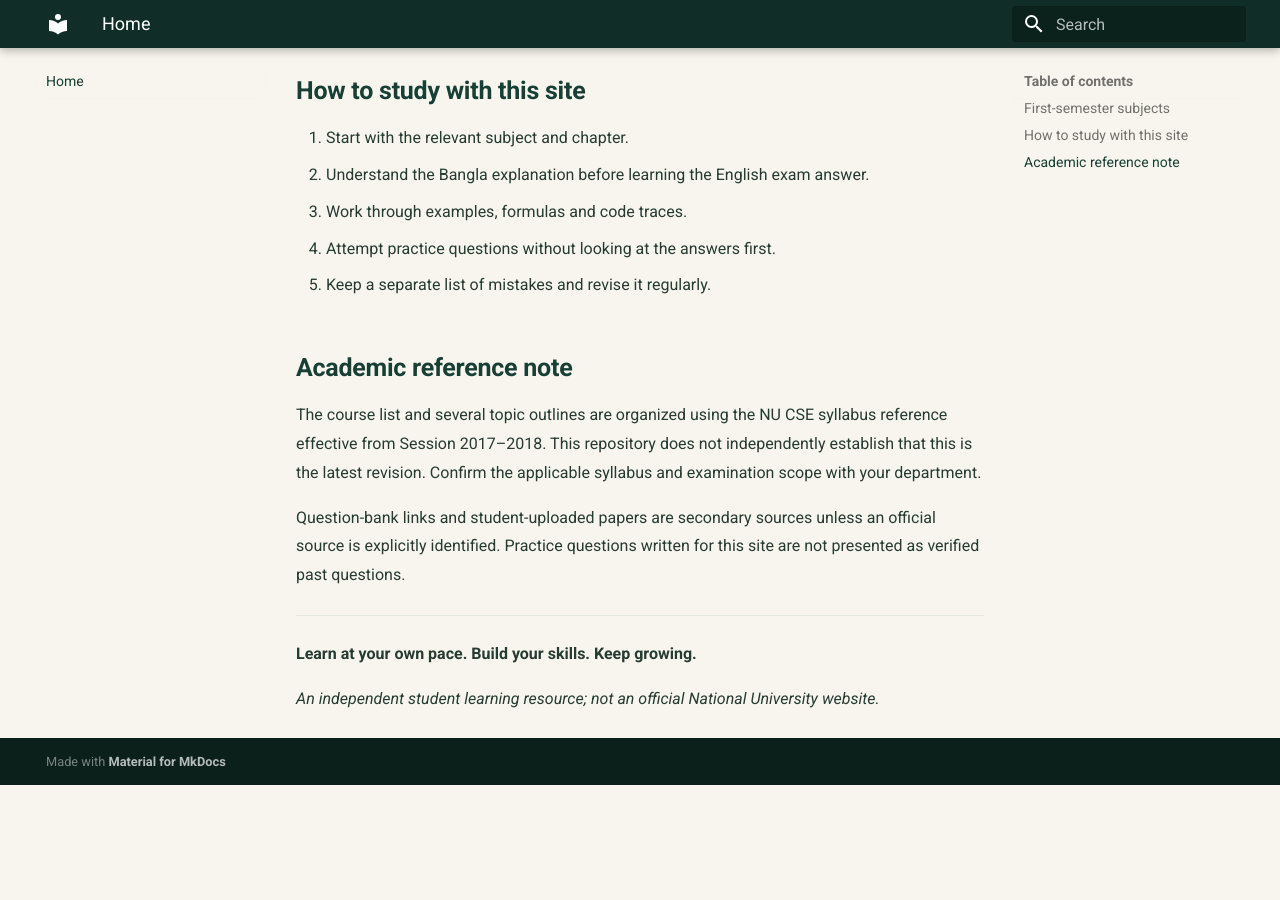
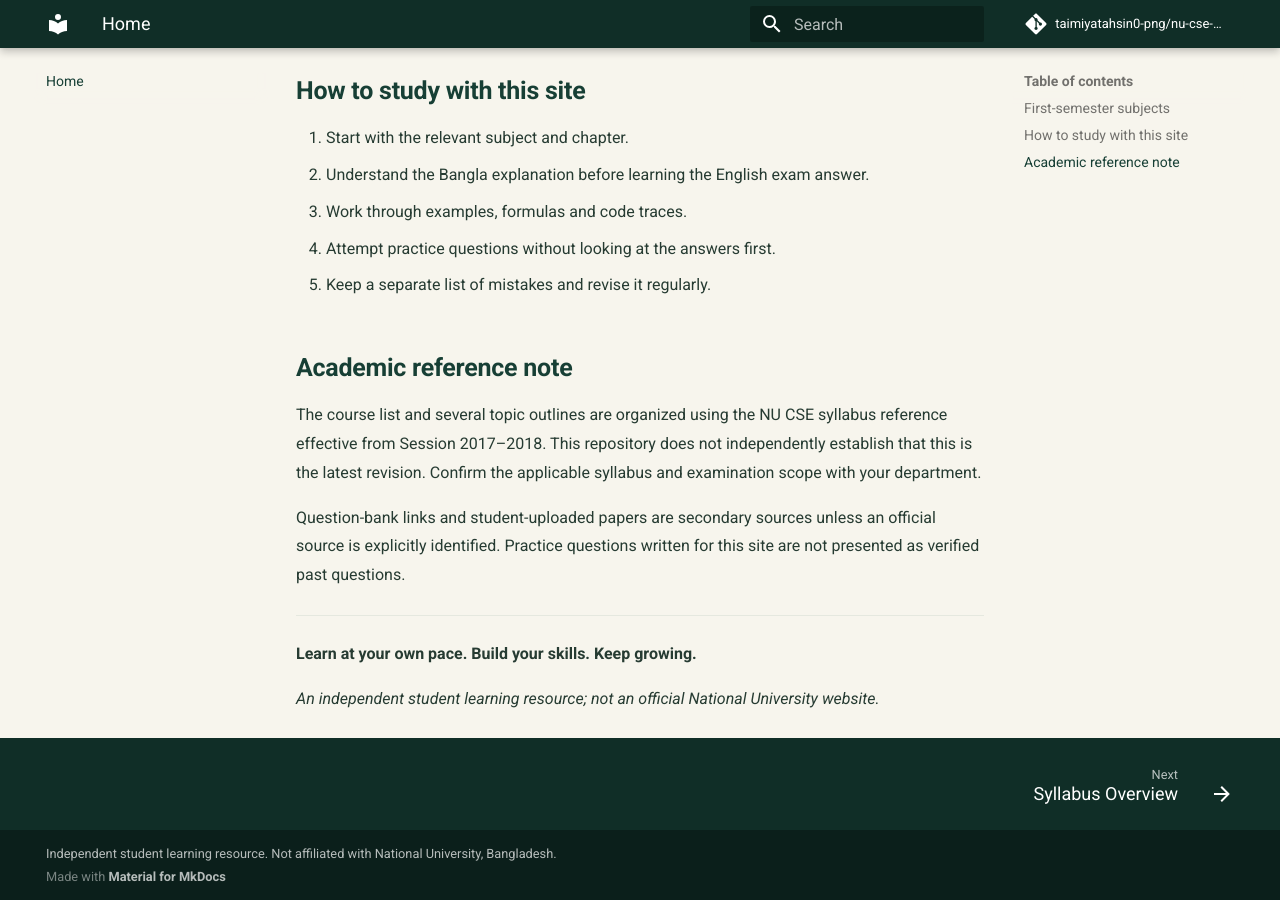
Before and after one commit to taimiyatahsin0-png/nu-cse-notes-store, an MkDocs documentation site: the page built from docs/index.md, in a window 1280 px wide and 900 px high, scrolled down 1485 px. Built offline with MkDocs 1.6.1 and Material for MkDocs 9.7.7, drawn with Linux system fonts in a browser that asks for light colours; comment, search, counter and statistics services are not loaded; before the commit the page ends 2270 px from its top, so only the background shows below that.

Commit message:
chore: improve MkDocs navigation and metadata

```diff
--- a/mkdocs.yml
+++ b/mkdocs.yml
@@ -1,9 +1,12 @@
 site_name: NU CSE Notes Store
-site_description: CSE Notes, Programming Practice and Exam Preparation for National University Students
+site_description: Free, bilingual CSE notes, programming practice and exam preparation resources for National University students.
 site_url: https://taimiyatahsin0-png.github.io/nu-cse-notes-store/
+repo_url: https://github.com/taimiyatahsin0-png/nu-cse-notes-store
+repo_name: taimiyatahsin0-png/nu-cse-notes-store
 
 theme:
   name: material
+  language: en
   palette:
     - scheme: default
       primary: green
@@ -11,7 +14,12 @@ theme:
   features:
     - navigation.tabs
     - navigation.sections
+    - navigation.top
+    - navigation.footer
+    - toc.follow
     - search.suggest
+    - search.highlight
+    - search.share
     - content.code.copy
 
 nav:
@@ -51,3 +59,5 @@ extra_javascript:
 
 extra_css:
   - stylesheets/extra.css
+
+copyright: Independent student learning resource. Not affiliated with National University, Bangladesh.
```
